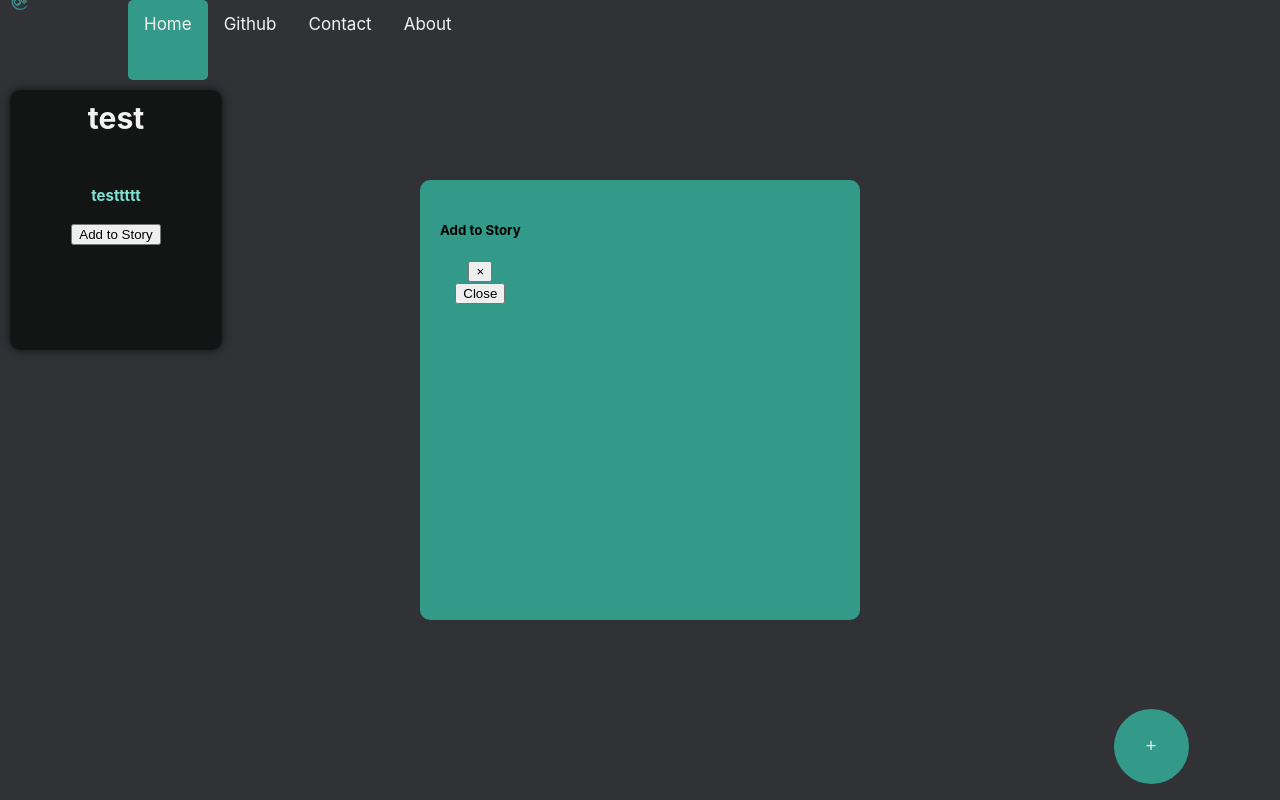
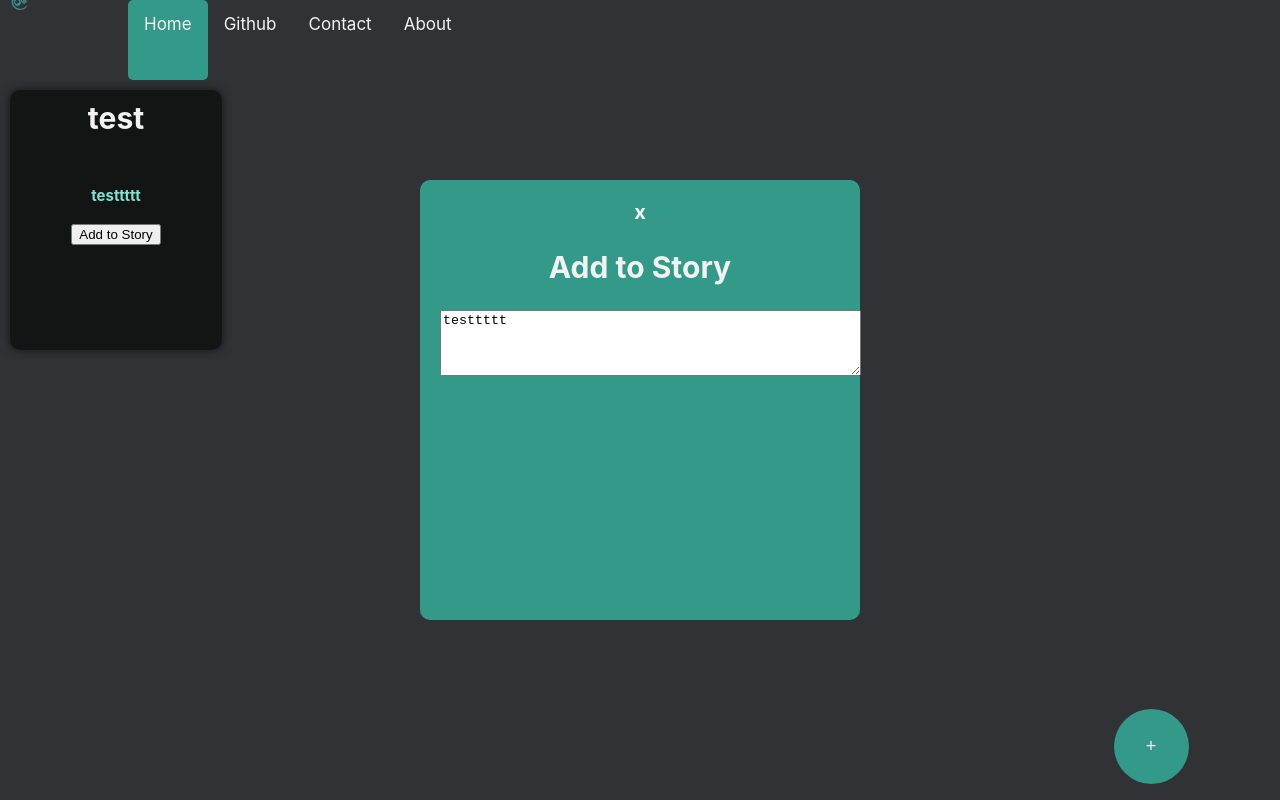
Before and after one commit to roythearsonist/OneWordStories, a React (Create React App) app in the folder one-word-stories/: page / in a window 1280 px wide. Both pictures are taken after a click on the button "Add to Story". Built offline with nearby package versions, Linux system fonts and the light colour scheme.

Commit message:
Rework modal's completely
To be commented at a later date...

```diff
--- a/one-word-stories/src/Components/Card.jsx
+++ b/one-word-stories/src/Components/Card.jsx
@@ -1,6 +1,7 @@
 
 
 import './ComponentCSS/card.css';
+import {Modal} from '../Components'
 function Card(props){
 
     return (
@@ -8,24 +9,12 @@ function Card(props){
             <div className="card-body">
                 <h5 className="card-title">{props.title}</h5>
                 <p className="card-text">{props.text}</p>
-                <button className="popup-modal-button" onClick={displayModal} >Add to Story</button>
+                <Modal text={props.text}></Modal>
             </div>
         </div>
     );
 }
 
-const displayModal = () => {
-  const modal = document.querySelector('.modal');
-  console.log(modal)
-  try{
-    if(modal.style.display === 'none'){
-  modal.style.display = 'flex';
-    }else{
-      modal.style.display = 'none';
-    }
-  }catch(e){
-    console.log(e);
-  }
-}
+
 
 export default Card;
--- a/one-word-stories/src/Components/ComponentCSS/modal.css
+++ b/one-word-stories/src/Components/ComponentCSS/modal.css
@@ -9,4 +9,17 @@
     z-index: 1;
     width: 400px;
     height: 400px;
+    display:flex;
+    flex-direction: column;
 }
+.submit-text-button{
+    font-size: 10px;
+    font-weight: bold;
+    color: var(--text);
+    cursor: pointer;
+    margin-top: 10px;
+    width: 30%;
+    align-items:right;
+    height: 6vh;
+    background-color:var(--primary);
+}
--- a/one-word-stories/src/Components/Modal.jsx
+++ b/one-word-stories/src/Components/Modal.jsx
@@ -1,24 +1,42 @@
 import "./ComponentCSS/modal.css";
-function Modal(props){
-    return (
-        <div className="modal" aria-hidden="true" style={{ display:"none" }}>
-            <div className="modal-dialog" role="document">
+import React, { useState } from 'react';
+function Modal(props) {
+        const [isOpen, setOpen] = useState(0);
+        const [text] = useState(props.text);
+
+
+
+        const  openModal = () => {
+        setOpen(true);
+    }
+    const closeModal = () => {
+     setOpen(false);
+    }
+
+
+    if(isOpen){
+        return(
+ <div>
+            <button onClick={openModal}>Add to Story</button>
+             <div className="modal">
                 <div className="modal-content">
-                    <div className="modal-header">
-                        <h5 className="modal-title" id="exampleModalLabel">Add to Story</h5>
-                        <button type="button" className="close" data-dismiss="modal" aria-label="Close">
-                            <span aria-hidden="true">&times;</span>
-                        </button>
-                    </div>
-                    <div className="modal-body">
-                        {props.text}
-                    </div>
-                    <div className="modal-footer">
-                        <button type="button" className="btn btn-secondary" data-dismiss="modal">Close</button>
-                    </div>
-                </div>
-            </div>
+                    <span className="close" onClick={closeModal}>x</span>
+                    <h2>Add to Story</h2>
+                    <textarea rows="4" cols="50" onChange={(e) => this.setState({ text: e.target.value })}>{text}</textarea>
+
         </div>
-    );
-}
+        </div>
+        </div>
+        )
+    }else{
+return(
+    <div>
+        <button onClick={openModal}>Add to Story</button>
+    </div>
+)
+        }
+
+
+        }
+
 export default Modal;
--- a/one-word-stories/src/MainView.js
+++ b/one-word-stories/src/MainView.js
@@ -1,12 +1,11 @@
 
 import './MainView.css';
-import {Card, Modal} from './Components'
+import {Card} from './Components'
 
 function MainView() {
   return (
     <div className="MainView">
       <div className='MainView-container'>
-        <Modal></Modal>
         <button className='add-story-button button'>+</button>
         <div className='content-grid-container'>
           <div className='content-grid'>
```
